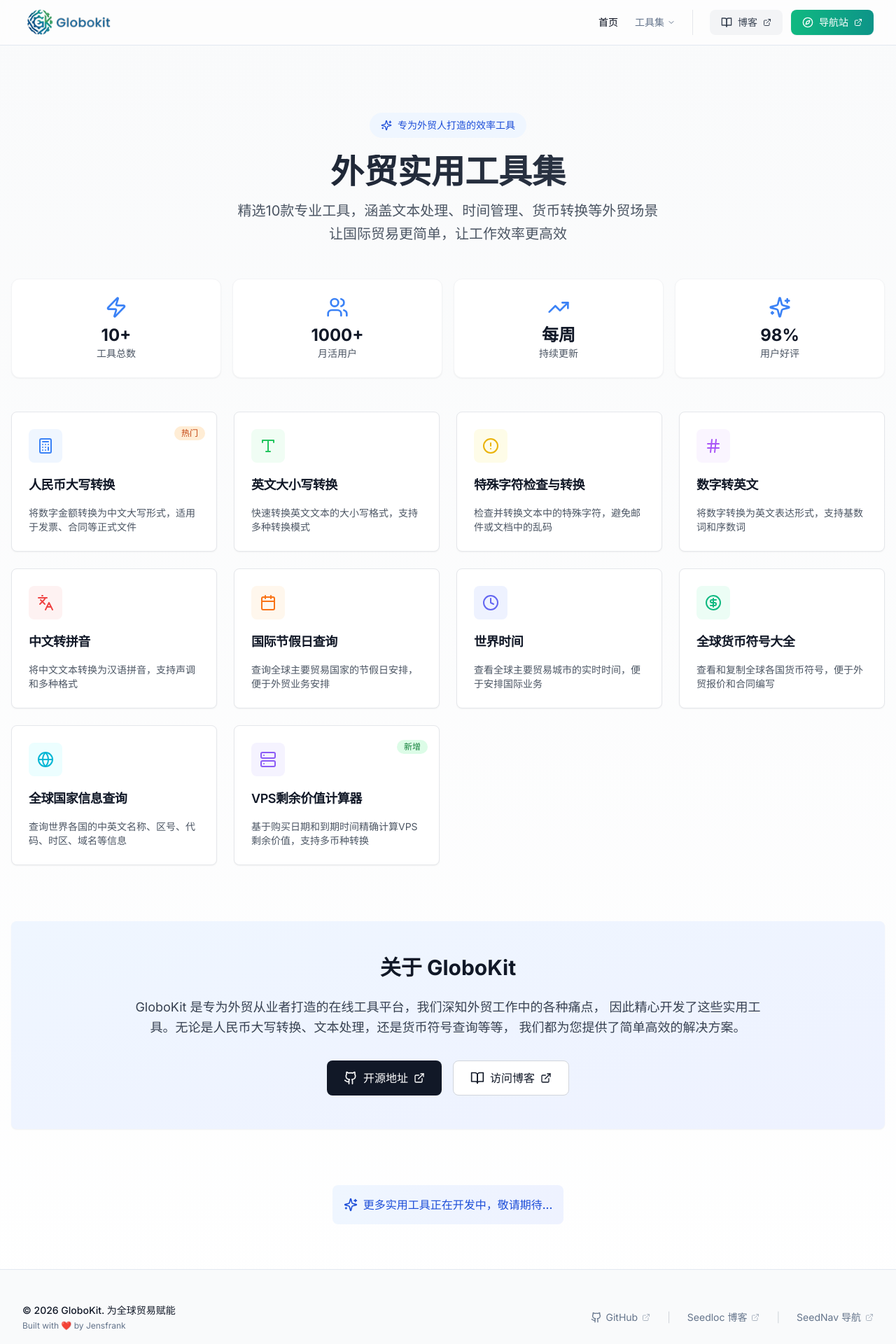
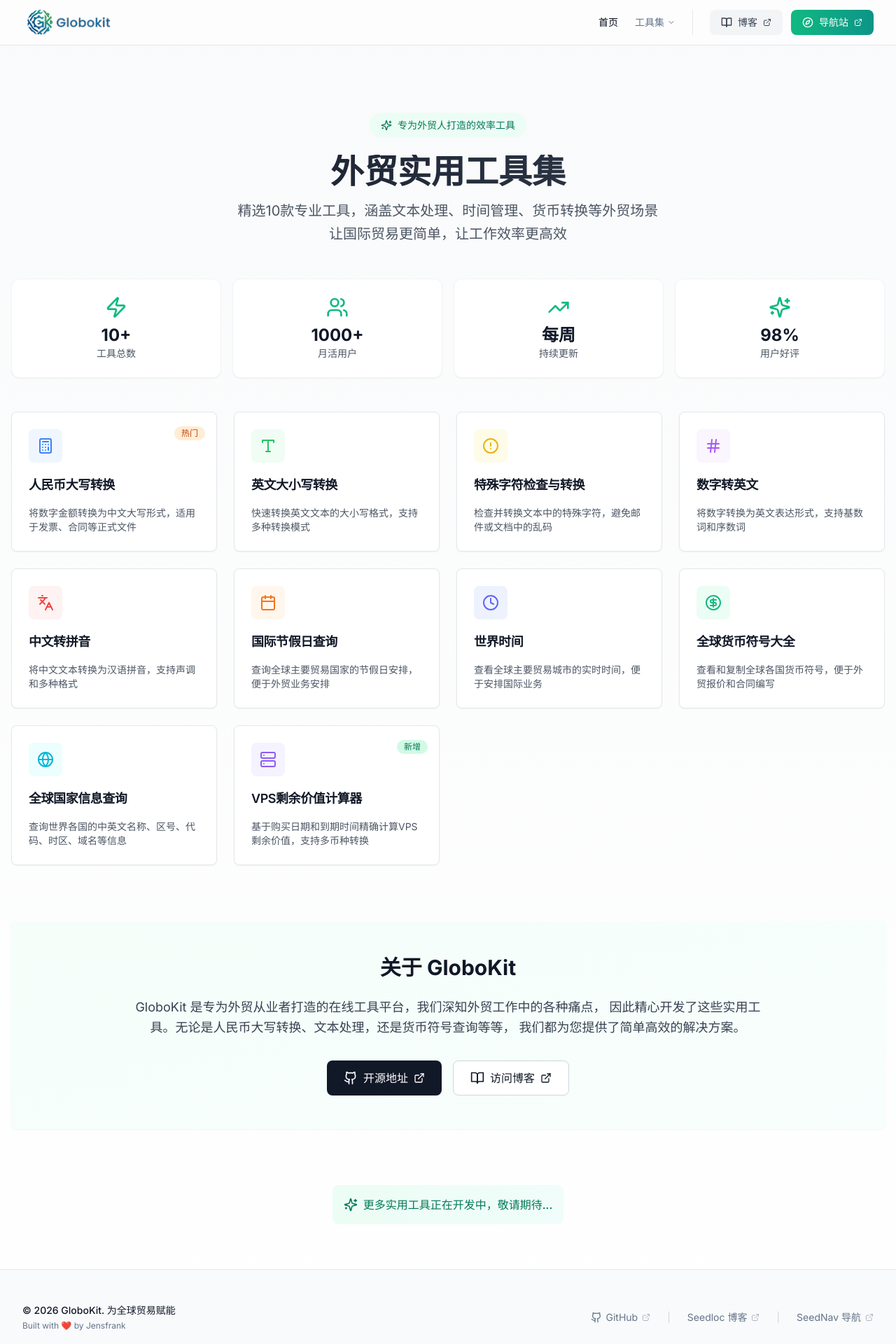
Before and after one commit to everett7623/Globokit, a Next.js app: page / in a window 1280 px wide. Shown: the top 1920 px of the page at 70% size. Built offline with nearby package versions, Linux system fonts and the light colour scheme.

Commit message:
Update page.tsx

```diff
--- a/app/page.tsx
+++ b/app/page.tsx
@@ -2,7 +2,7 @@
 // 描述: 聚合各类外贸效率工具的导航主页，展示热门工具入口、统计数据及项目介绍
 // 路径: Globokit/app/page.tsx
 // 作者: Jensfrank
-// 更新时间: 2026-01-08
+// 更新时间: 2026-01-12
 
 import Link from 'next/link'
 import { Card, CardContent, CardDescription, CardHeader, CardTitle } from '@/components/ui/card'
@@ -114,7 +114,7 @@ const tools = [
     color: 'text-violet-500',
     bgColor: 'bg-violet-50',
     badge: '新增',
-    badgeColor: 'bg-green-100 text-green-700'
+    badgeColor: 'bg-emerald-100 text-emerald-700' // 这里的小徽章我也改成了 emerald
   },
 ]
 
@@ -130,7 +130,8 @@ export default function HomePage() {
     <>
       {/* 头部区域 - 增强视觉效果 */}
       <div className="text-center mb-12 pt-16">
-        <div className="inline-flex items-center gap-2 px-4 py-2 bg-blue-50 text-blue-700 rounded-full text-sm font-medium mb-6">
+        {/* 修改 1: 头部 Banner 徽章 -> Emerald */}
+        <div className="inline-flex items-center gap-2 px-4 py-2 bg-emerald-50 text-emerald-700 rounded-full text-sm font-medium mb-6">
           <Sparkles className="h-4 w-4" />
           专为外贸人打造的效率工具
         </div>
@@ -149,7 +150,8 @@ export default function HomePage() {
           const Icon = stat.icon
           return (
             <div key={index} className="bg-white rounded-xl p-6 text-center shadow-sm border border-gray-100">
-              <Icon className="h-8 w-8 mx-auto mb-2 text-blue-500" />
+              {/* 修改 2: 统计图标颜色 -> Emerald */}
+              <Icon className="h-8 w-8 mx-auto mb-2 text-emerald-500" />
               <p className="text-2xl font-bold text-gray-900">{stat.value}</p>
               <p className="text-sm text-gray-600">{stat.label}</p>
             </div>
@@ -177,7 +179,8 @@ export default function HomePage() {
                       <Icon className="h-6 w-6" />
                     </div>
                   </div>
-                  <CardTitle className="text-lg font-semibold text-gray-900 group-hover:text-blue-600 transition-colors">
+                  {/* 修改: 卡片标题 Hover 颜色 -> Emerald (可选，如果想统一 Hover 色) */}
+                  <CardTitle className="text-lg font-semibold text-gray-900 group-hover:text-emerald-600 transition-colors">
                     {tool.title}
                   </CardTitle>
                 </CardHeader>
@@ -186,7 +189,8 @@ export default function HomePage() {
                     {tool.description}
                   </CardDescription>
                 </CardContent>
-                <div className="absolute bottom-0 left-0 right-0 h-1 bg-gradient-to-r from-blue-500 to-indigo-600 transform scale-x-0 group-hover:scale-x-100 transition-transform duration-300" />
+                {/* 修改: 卡片底部条 -> Emerald 渐变 */}
+                <div className="absolute bottom-0 left-0 right-0 h-1 bg-gradient-to-r from-emerald-500 to-teal-600 transform scale-x-0 group-hover:scale-x-100 transition-transform duration-300" />
               </Card>
             </Link>
           )
@@ -195,7 +199,8 @@ export default function HomePage() {
 
       {/* 关于区域 */}
       <div id="about" className="mt-20 mb-12">
-        <Card className="bg-gradient-to-br from-blue-50 to-indigo-50 border-0">
+        {/* 修改: 关于区域背景 -> Emerald/Teal 极淡渐变 (可选，或者保持原有的蓝紫色调也行，这里我改成极淡的 emerald) */}
+        <Card className="bg-gradient-to-br from-emerald-50/50 to-teal-50/50 border-0">
           <CardContent className="p-8 md:p-12">
             <div className="max-w-4xl mx-auto text-center">
               <h2 className="text-3xl font-bold mb-6 text-gray-900">
@@ -233,8 +238,9 @@ export default function HomePage() {
 
       {/* 底部信息 */}
       <div className="text-center py-8">
-        <div className="inline-flex items-center justify-center p-4 bg-gradient-to-r from-blue-50 to-indigo-50 rounded-lg">
-          <p className="text-blue-700 font-medium flex items-center gap-2">
+        {/* 修改 3: 底部 Banner 背景及文字 -> Emerald/Teal */}
+        <div className="inline-flex items-center justify-center p-4 bg-gradient-to-r from-emerald-50 to-teal-50 rounded-lg">
+          <p className="text-emerald-700 font-medium flex items-center gap-2">
             <Sparkles className="h-5 w-5" />
             更多实用工具正在开发中，敬请期待...
           </p>
```
